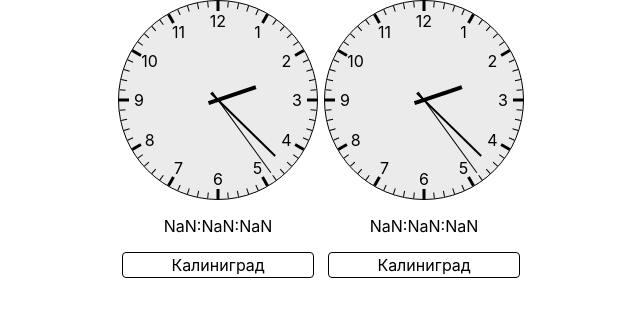
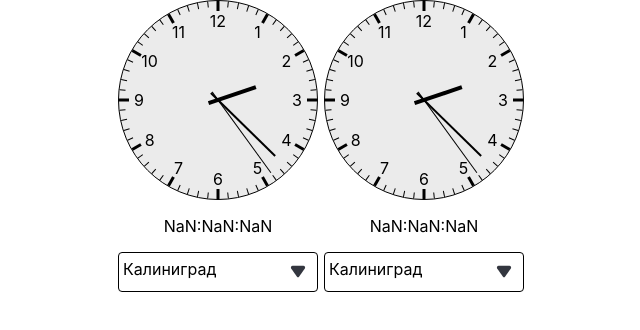
Before and after one commit to TheSm0ke/clocksWithTimeZones, a React (Create React App) app: page / in a window 1280 px wide. Shown: the top 330 px of the page, without its empty margins (319-959 px from the left). Built offline with nearby package versions, Linux system fonts and the light colour scheme.

Commit message:
add new feature and arrow to DropDown

```diff
--- a/src/components/DropDown/DropDown.scss
+++ b/src/components/DropDown/DropDown.scss
@@ -3,27 +3,33 @@
   z-index: 1;
 
   &__label {
+    display: flex;
+    justify-content: space-between;
     border: 1px solid black;
     border-radius: 4px;
-    margin: 4px;
+    padding: 4px;
     cursor: pointer;
     line-height: 24px;
+    &-img {
+      height: 30px;
+      transition: rotate 0.5s;
+    }
   }
-
   &__options {
-    top: 25px;
+    top: calc(100% + 4px);
     width: auto;
     position: absolute;
     border: 1px solid black;
     border-radius: 4px;
-    margin: 4px;
-    width: calc(100% - 10px);;
+    padding: 4px;
+    width: calc(100% - 10px);
     background-color: #fff;
     z-index: 0;
     overflow-y: auto;
     cursor: pointer;
     &-option:hover {
-      background-color: rgba(21, 96, 167, 0.425);
+      background-color: rgb(235 235 235);
+      border-radius: 4px;
     }
   }
 }
--- a/src/components/DropDown/DropDown.tsx
+++ b/src/components/DropDown/DropDown.tsx
@@ -1,4 +1,5 @@
 import { useEffect, useState } from "react";
+import ArrowDropDown from "../../assets/arrow-drop-down.svg";
 import "./DropDown.scss";
 
 export interface Option {
@@ -36,10 +37,25 @@ const DropDown = ({
     changeOption(option);
   };
 
+  const addDotToLargeWord = (word: string) => {
+    if (word.length > 15) {
+      return `${word.slice(0, 15)}...`;
+    }
+    return word;
+  };
+
   return (
     <div className="drop-down">
       <div className="drop-down__label" onClick={handlerShowOrCloseOptions}>
-        <span>{selectedValue.name}</span>
+        <span>{addDotToLargeWord(selectedValue.name)}</span>
+        <img
+          className="drop-down__label-img"
+          style={{
+            rotate: optionsIsOpen ? "180deg" : "0deg",
+          }}
+          src={ArrowDropDown}
+          alt="arrow-drop-down"
+        />
       </div>
       <div
         className="drop-down__options"
```
Also changed, not shown: src/assets/arrow-drop-down.svg (added).
